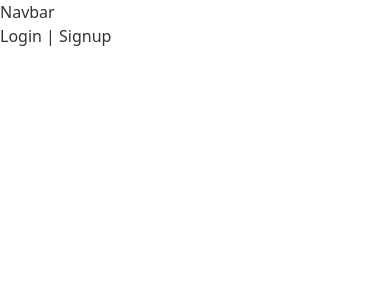
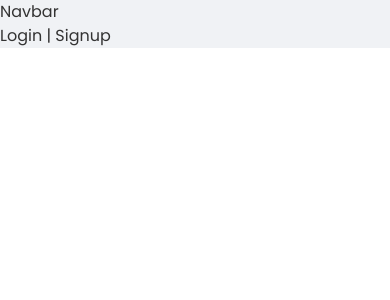
Before and after one commit to 0nahid/notes-full, a React (Create React App) app in the folder client/: page /login in a window 390 px wide. Shown: the top 300 px of the page. Built offline with nearby package versions, Linux system fonts and the light colour scheme.

Commit message:
upload & show the notes to Ui

```diff
--- a/client/package.json
+++ b/client/package.json
@@ -15,7 +15,10 @@
     "daisyui": "^2.24.0",
     "react": "^18.2.0",
     "react-dom": "^18.2.0",
+    "react-firebase-hooks": "^5.0.3",
     "react-hook-form": "^7.34.2",
+    "react-hot-toast": "^2.3.0",
+    "react-masonry-css": "^1.0.16",
     "react-router-dom": "^6.3.0",
     "react-scripts": "5.0.1",
     "react-spinners": "^0.13.4",
--- a/client/src/App.tsx
+++ b/client/src/App.tsx
@@ -1,4 +1,5 @@
 import { useEffect, useState } from 'react';
+import { Toaster } from 'react-hot-toast';
 import { Route, Routes } from "react-router-dom";
 import Home from './Home/Home';
 import Loader from './Shared/Loader';
@@ -20,6 +21,7 @@ export default function App() {
           <Route path="/" element={<Home />} />
         </Routes>
       </div>
+      <Toaster />
     </div>
   )
 }
--- a/client/src/Home/Notes/Notes.tsx
+++ b/client/src/Home/Notes/Notes.tsx
@@ -1,10 +1,45 @@
-import React from 'react'
+import { useQuery } from "@tanstack/react-query";
+import axios from "axios";
+import Masonry from "react-masonry-css";
+import Loading from "../../Shared/Loading";
+
+const breakpointColumnsObj = {
+  default: 4,
+  1100: 3,
+  700: 2,
+  500: 1
+};
 
 export default function Notes() {
+  const { data: notes, isLoading, refetch } = useQuery(['notes'], () => axios(`http://localhost:5000/api/notes`))
+  refetch();
+  // console.log(notes);
+
+  if (isLoading) {
+    <Loading />
+  }
   return (
-    <div>
-        <h1>ALl the notes items will be loaded here.</h1>
-        Update | Delete | Share
+    <div className="container  mx-auto">
+      <h1 className="text-center font-bold">You've {notes?.data?.length} {notes?.data?.length > 1 ? "Notes" : "Note"}  </h1>
+      {/* Notes  */}
+      <Masonry className="flex animate-slide-fwd" breakpointCols={breakpointColumnsObj}>
+        {
+          notes?.data?.map((note: any) => (
+            <div className="card p-3 m-3 bg-base-100 shadow-xl w-100">
+              <div className="card-body">
+                <h5 className="font-bold uppercase"> {note?.title ? note.title.slice(0, 15) : 'N/A'} {note?.title.length > 15 ? '...' : ''} </h5>
+                <p>{note?.note.slice(0, 300)} {note?.note.length > 200 ? '...' : ''} </p>
+              </div>
+              <div className="m-3 p-3 ">
+                <button className="btn btn-sm">U</button>
+                <button className="btn btn-sm">D</button>
+                <button className="btn btn-sm">S</button>
+              </div>
+              <small>{note?.note.length} charecters</small>
+            </div>
+          ))
+        }
+      </Masonry>
     </div>
   )
 }
--- a/client/src/Home/Upload/Upload.tsx
+++ b/client/src/Home/Upload/Upload.tsx
@@ -1,5 +1,6 @@
 import axios from 'axios';
 import { SubmitHandler, useForm } from 'react-hook-form';
+import toast from 'react-hot-toast';
 type FormValues = {
     title: string;
     note: string;
@@ -17,20 +18,26 @@ export default function Upload() {
         console.log(newData);
         reset();
         const res = await axios.post('http://localhost:5000/api/notes', newData);
-        console.log(res);
+        if (res.status === 200) {
+            toast.success('Note added successfully');
+        }
 
     }
     return (
         <div className="max-w-full md:w-1/2 mx-auto p-3">
             <form onSubmit={handleSubmit(onSubmit)}
-                className="shadow rounded bg-base-100 p-5 md:p-10">
+                className="shadow-md rounded bg-base-100 p-5 md:p-10">
+                <h1 className="font-bold">Add a note</h1>
                 <div className="my-2">
                     <input
                         type="text"
                         placeholder="Title"
                         className="input input-bordered w-full"
-                        {...register("title")}
+                        {...register("title", { maxLength: 30 })}
                     />
+                    <span>
+                        {errors?.title && <p className="text-red-500">Max length is 30</p>}
+                    </span>
                 </div>
                 <div className="my-2">
                     <textarea className="resize-y input input-bordered  w-full"
--- a/client/src/index.css
+++ b/client/src/index.css
@@ -1,3 +1,60 @@
+@import url("https://fonts.googleapis.com/css2?family=Montserrat:wght@400;600&family=Poppins:wght@400;500;700&display=swap");
+html {
+  scroll-behavior: smooth;
+}
+body {
+  font-family: "Poppins", sans-serif;
+  overflow-x: hidden !important;
+  background: #F0F2F5;
+}
+
 @tailwind base;
 @tailwind components;
 @tailwind utilities;
+
+input:invalid {
+  animation: shake 300ms;
+}
+@keyframes shake {
+  25% {
+    transform: translateX(4px);
+  }
+  50% {
+    transform: translateX(-4px);
+  }
+  75% {
+    transform: translateX(4px);
+  }
+}
+/* Chrome, Safari, Edge, Opera */
+input::-webkit-outer-spin-button,
+input::-webkit-inner-spin-button {
+  -webkit-appearance: none;
+  margin: 0;
+}
+
+/* Firefox */
+input[type="number"] {
+  -moz-appearance: textfield;
+}
+/* width */
+::-webkit-scrollbar {
+  width: 10px;
+}
+
+/* Track */
+::-webkit-scrollbar-track {
+  box-shadow: inset 0 0 5px grey;
+  border-radius: 10px;
+}
+
+/* Handle */
+::-webkit-scrollbar-thumb {
+  background: #575757;
+  border-radius: 10px;
+}
+
+/* Handle on hover */
+::-webkit-scrollbar-thumb:hover {
+  background: #575757;
+}
```
Also changed, not shown: 1 other file (tests, documents, lock files or other folders).
